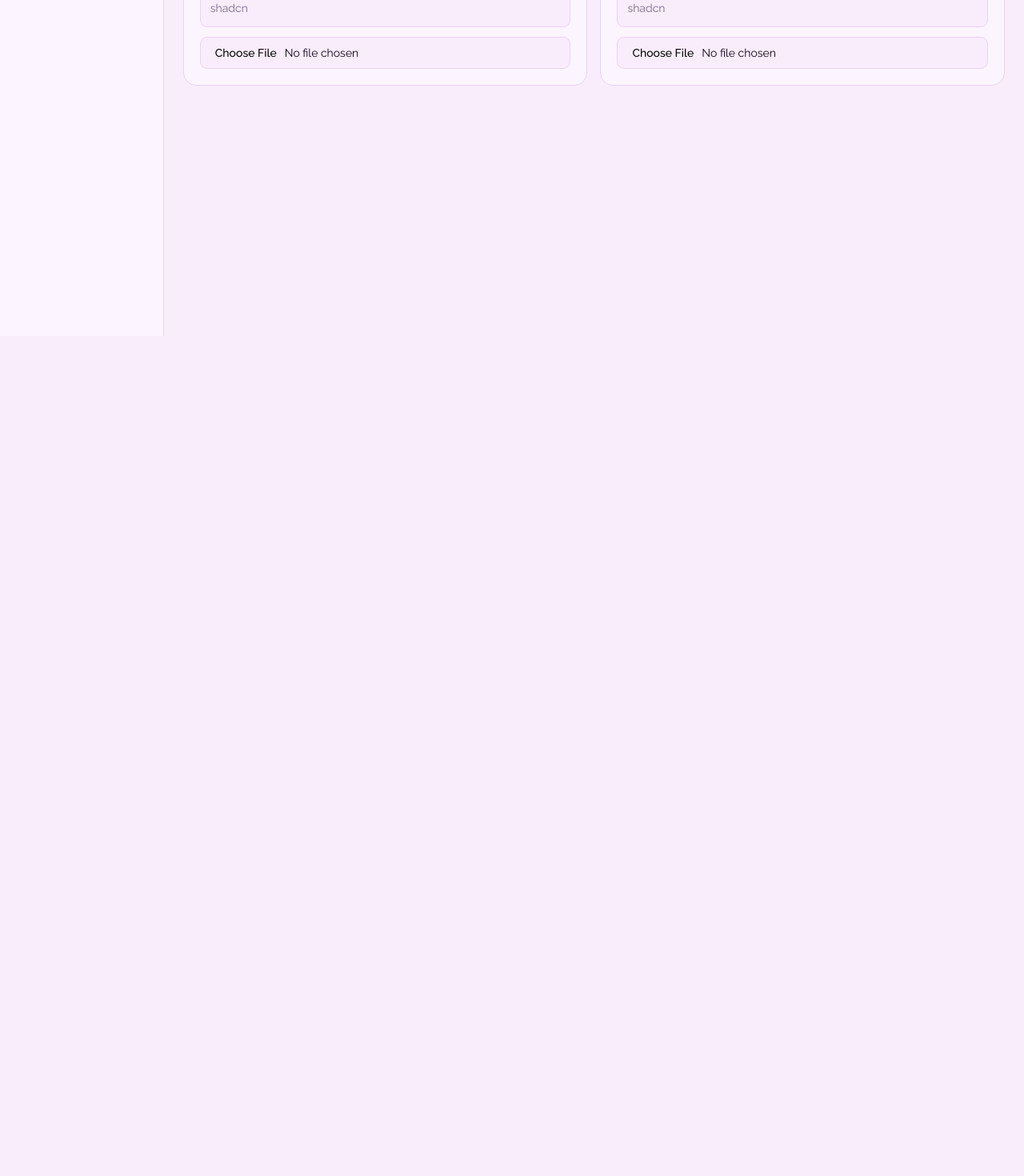
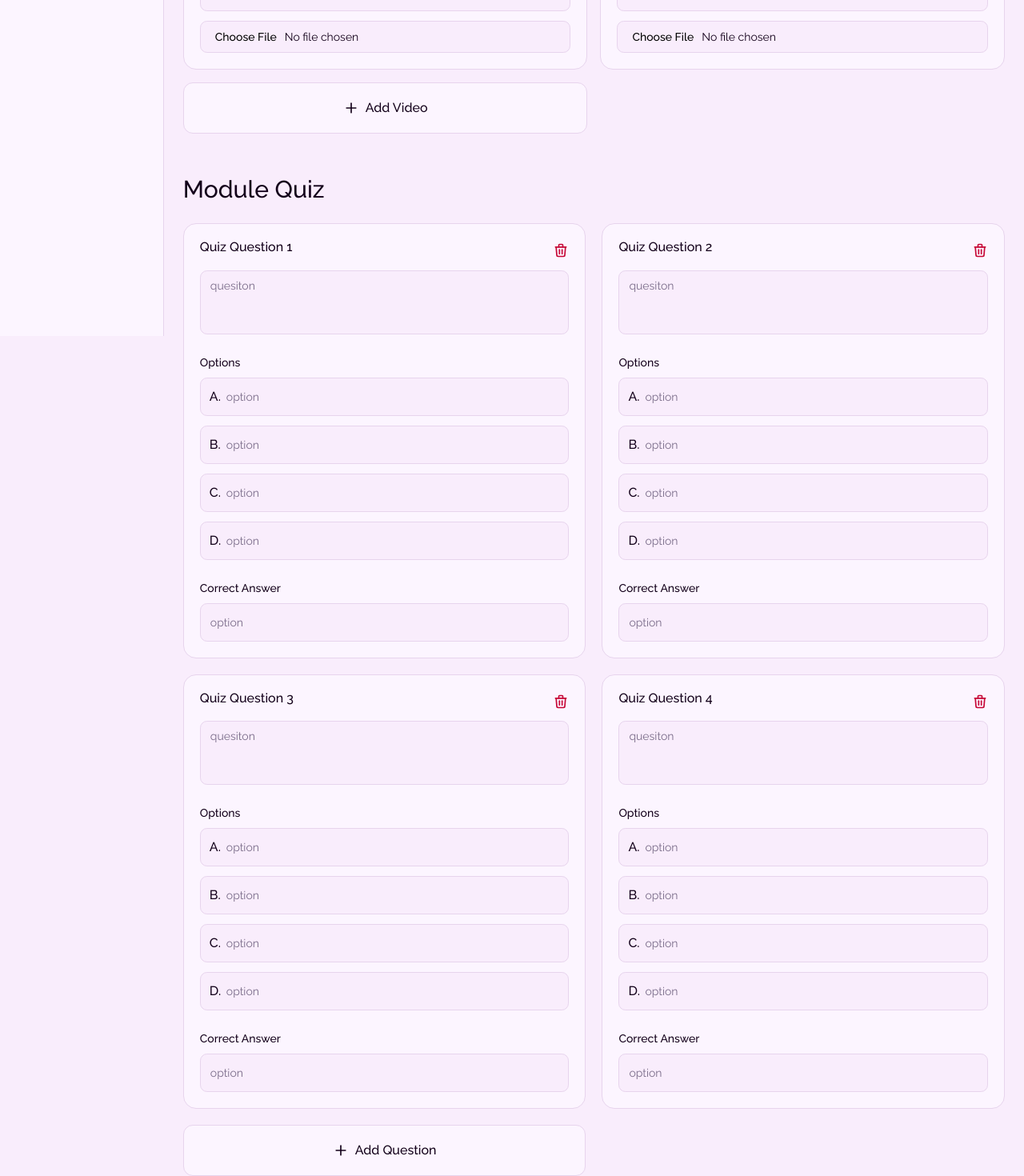
Before and after one commit to UpalBarua/productive-ielts, a Next.js app in the folder client/: page /admin/modules/new-module in a window 1280 px wide. Shown: the part 380-1850 px from the top of the page at 80% size. Before the commit the page ends 800 px from the top, so only its background shows below. Built offline with nearby package versions, Linux system fonts and the light colour scheme.

Commit message:
add: functionality to add quiz from /admin

```diff
--- a/client/src/app/admin/modules/new-module/page.tsx
+++ b/client/src/app/admin/modules/new-module/page.tsx
@@ -5,10 +5,12 @@ import { Form, FormControl, FormField, FormItem } from "@/components/ui/form";
 import { Input } from "@/components/ui/input";
 import { baseURL } from "@/config";
 import { zodResolver } from "@hookform/resolvers/zod";
-import { IconLoader2, IconTrash } from "@tabler/icons-react";
+import { IconLoader2, IconPlus, IconTrash } from "@tabler/icons-react";
 import { useState } from "react";
 import { useFieldArray, useForm } from "react-hook-form";
 import { z } from "zod";
+import { Textarea } from "@/components/ui/textarea";
+import { Label } from "@/components/ui/label";
 
 // TODO: add proper validations for file inputs
 const moduleVideoSchema = z.object({
@@ -16,9 +18,16 @@ const moduleVideoSchema = z.object({
   video: z.instanceof(File),
 });
 
+const quizQuestionSchema = z.object({
+  question: z.string(),
+  options: z.array(z.string()),
+  correctAnswer: z.string(),
+});
+
 const newModuleForm = z.object({
   moduleTitle: z.string(),
   moduleVideos: z.array(moduleVideoSchema),
+  quiz: z.array(quizQuestionSchema),
 });
 
 type TNewModuleForm = z.infer<typeof newModuleForm>;
@@ -57,15 +66,50 @@ export default function NewModulePage() {
           }),
         },
       ],
+      quiz: [
+        {
+          question: "",
+          options: ["", "", "", ""],
+          correctAnswer: "",
+        },
+        {
+          question: "",
+          options: ["", "", "", ""],
+          correctAnswer: "",
+        },
+        {
+          question: "",
+          options: ["", "", "", ""],
+          correctAnswer: "",
+        },
+        {
+          question: "",
+          options: ["", "", "", ""],
+          correctAnswer: "",
+        },
+      ],
     },
   });
 
-  const { fields, append, remove } = useFieldArray({
+  const {
+    fields: moduleVideoFields,
+    append: appendModuleVideoField,
+    remove: removeModuleVideoField,
+  } = useFieldArray({
     name: "moduleVideos",
     control: form.control,
   });
 
-  async function onSubmit({ moduleTitle, moduleVideos }: TNewModuleForm) {
+  const {
+    fields: quizQuestionFields,
+    append: appendQuizQuestionField,
+    remove: removeQuizQuestionField,
+  } = useFieldArray({
+    name: "quiz",
+    control: form.control,
+  });
+
+  async function onSubmit({ moduleTitle, moduleVideos, quiz }: TNewModuleForm) {
     try {
       setIsUploading(true);
 
@@ -94,6 +138,7 @@ export default function NewModulePage() {
       const newModule = {
         moduleTitle: moduleTitle,
         videos: moduleVidoes,
+        quiz,
       };
 
       const response = await fetch(`${baseURL}/module/new-module`, {
@@ -116,24 +161,9 @@ export default function NewModulePage() {
 
   return (
     <main className="grid-container py-20 md:py-6">
-      <button
-        onClick={() =>
-          append({
-            title: "",
-            video: new File(["foo"], "foo.txt", {
-              type: "text/plain",
-            }),
-          })
-        }
-      >
-        ADD MODULE
-      </button>
       <Form {...form}>
-        <form
-          onSubmit={form.handleSubmit(onSubmit)}
-          className="grid grid-cols-2 gap-4"
-        >
-          <div className="col-span-full grid grid-cols-[auto_min-content_min-content] items-center gap-2">
+        <form onSubmit={form.handleSubmit(onSubmit)} className="space-y-5">
+          <div className="grid grid-cols-[auto_min-content_min-content] items-center gap-2">
             <FormField
               control={form.control}
               name="moduleTitle"
@@ -143,7 +173,7 @@ export default function NewModulePage() {
                     <Input
                       {...field}
                       type="text"
-                      defaultValue="Module Title"
+                      placeholder="Module Title"
                       className="text-2xl font-medium"
                     />
                   </FormControl>
@@ -157,7 +187,8 @@ export default function NewModulePage() {
               Publish
             </Button>
           </div>
-          {fields.map((item, index) => (
+          <div className="grid grid-cols-2 gap-4">
+            {moduleVideoFields.map((item, index) => (
               <div
                 key={item.id}
                 className="space-y-3 rounded-2xl border bg-secondary p-5"
@@ -166,7 +197,7 @@ export default function NewModulePage() {
                   <h3 className="pb-2 font-medium">Module Video {index + 1}</h3>
                   <button
                     className="text-destructive"
-                  onClick={() => remove(index)}
+                    onClick={() => removeModuleVideoField(index)}
                   >
                     <IconTrash className="size-5" />
                   </button>
@@ -203,10 +234,115 @@ export default function NewModulePage() {
                 />
               </div>
             ))}
+            <button
+              type="button"
+              className="flex h-[4rem] items-center justify-center gap-x-2 rounded-xl border bg-secondary py-6 font-medium"
+              onClick={() =>
+                appendModuleVideoField({
+                  title: "",
+                  video: new File(["foo"], "foo.txt", {
+                    type: "text/plain",
+                  }),
+                })
+              }
+            >
+              <IconPlus className="size-5" />
+              <span>Add Video</span>
+            </button>
+          </div>
+          <div>
+            <h2 className="pb-6 pt-8 text-3xl font-medium">Module Quiz</h2>
+            <div className="grid grid-cols-2 gap-5">
+              {quizQuestionFields.map((item, index) => (
+                <div
+                  key={item.id}
+                  className="space-y-3 rounded-2xl border bg-secondary p-5"
+                >
+                  <div className="flex items-center justify-between">
+                    <h3 className="pb-2 font-medium">
+                      Quiz Question {index + 1}
+                    </h3>
+                    <button
+                      className="text-destructive"
+                      onClick={() => removeQuizQuestionField(index)}
+                    >
+                      <IconTrash className="size-5" />
+                    </button>
+                  </div>
+                  <FormField
+                    control={form.control}
+                    name={`quiz.${index}.question`}
+                    render={({ field }) => (
+                      <FormItem>
+                        <FormControl>
+                          <Textarea
+                            {...field}
+                            placeholder="quesiton"
+                            className="resize-none"
+                          />
+                        </FormControl>
+                      </FormItem>
+                    )}
+                  />
+                  <Label className="block pt-4">Options</Label>
+                  {Array(4)
+                    .fill("")
+                    .map((_, i) => (
+                      <FormField
+                        control={form.control}
+                        name={`quiz.${index}.options.${i}`}
+                        render={({ field }) => (
+                          <FormItem>
+                            <FormControl>
+                              <div className="relative">
+                                <Input
+                                  {...field}
+                                  placeholder="option"
+                                  className="ps-8"
+                                />
+                                <span className="absolute left-0 top-1/2 mx-3 -translate-y-1/2 font-medium">
+                                  {String.fromCharCode(i + 65)}.
+                                </span>
+                              </div>
+                            </FormControl>
+                          </FormItem>
+                        )}
+                      />
+                    ))}
+                  <Label className="block pt-4">Correct Answer</Label>
+                  <FormField
+                    control={form.control}
+                    name={`quiz.${index}.correctAnswer`}
+                    render={({ field }) => (
+                      <FormItem>
+                        <FormControl>
+                          <Input {...field} placeholder="option" />
+                        </FormControl>
+                      </FormItem>
+                    )}
+                  />
+                </div>
+              ))}
+              <button
+                type="button"
+                className="flex h-[4rem] items-center justify-center gap-x-2 rounded-xl border bg-secondary py-6 font-medium"
+                onClick={() =>
+                  appendQuizQuestionField({
+                    question: "",
+                    options: ["", "", "", ""],
+                    correctAnswer: "",
+                  })
+                }
+              >
+                <IconPlus className="size-5" />
+                <span>Add Question</span>
+              </button>
+            </div>
+          </div>
         </form>
       </Form>
       {isUploading && (
-        <div className="absolute inset-0 mt-4 flex h-full flex-col items-center justify-center gap-4 bg-secondary/80 backdrop-blur">
+        <div className="/80 absolute inset-0 mt-4 flex h-full flex-col items-center justify-center gap-4 bg-secondary backdrop-blur">
           <IconLoader2 className="size-[2.5rem] animate-spin" />
           <span>Please Wait</span>
         </div>
```
Lines whose indentation alone changed are shown as unchanged.
